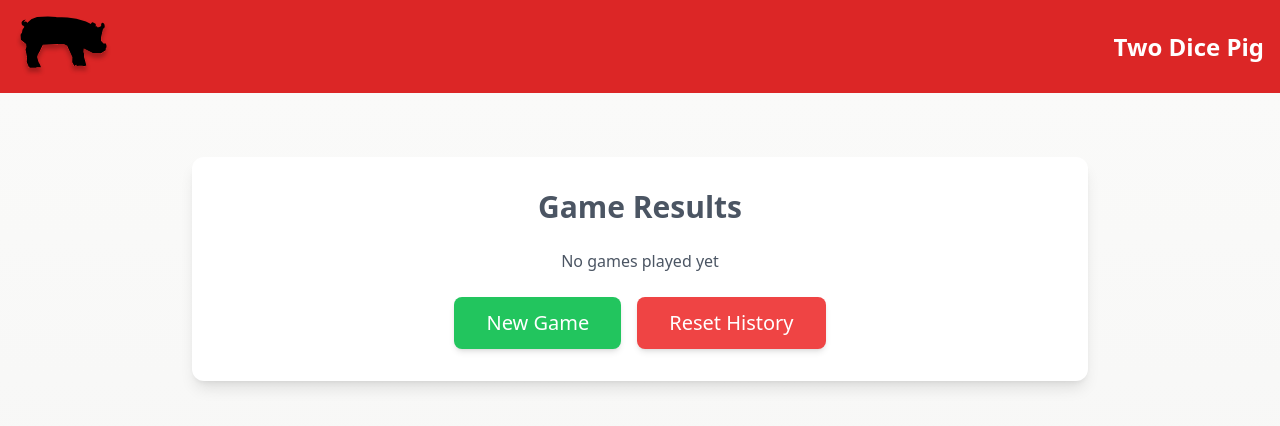
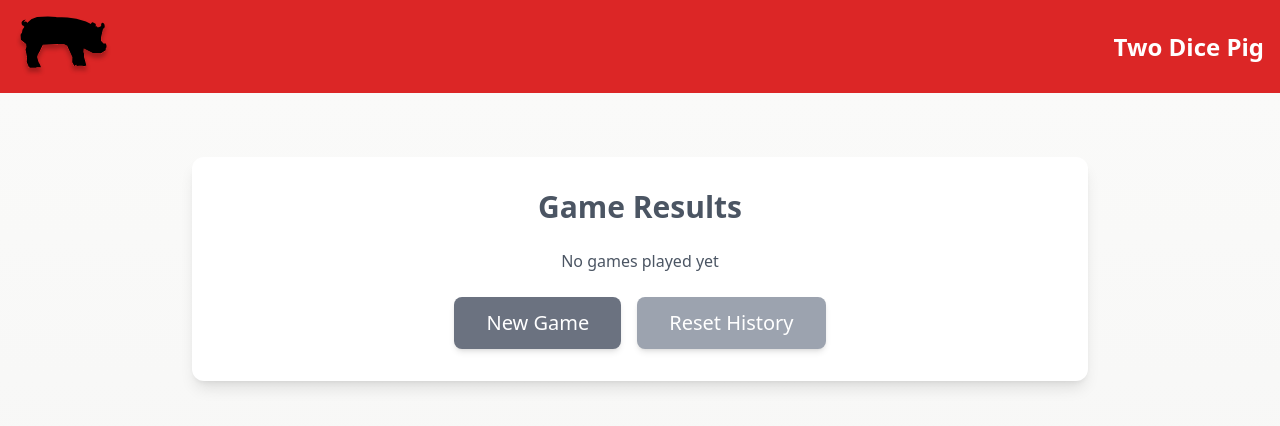
Before and after one commit to mmorris515/pig-game-new, a React (Vite) app: page /results in a window 1280 px wide. Shown: the top 426 px of the page. Built offline with nearby package versions, Linux system fonts and the light colour scheme; a web font is replaced by a local one.

Commit message:
Update colors

```diff
--- a/src/pages/Game/Game.tsx
+++ b/src/pages/Game/Game.tsx
@@ -110,8 +110,8 @@ export const Game: React.FC = () => {
                     <button
                       onClick={handleRoll}
                       disabled={isRolling}
-                      className="bg-orange-600 text-white px-4 sm:px-6 py-2 sm:py-3 rounded-lg text-base sm:text-lg
-                      hover:bg-orange-700 disabled:bg-orange-400 disabled:cursor-not-allowed
+                      className="bg-gray-600 text-white px-4 sm:px-6 py-2 sm:py-3 rounded-lg text-base sm:text-lg
+                      hover:bg-gray-700 disabled:bg-gray-400 disabled:cursor-not-allowed
                       transform hover:scale-105 transition-all whitespace-nowrap"
                     >
                       Roll Dice
--- a/src/pages/Results/ResultsPage.tsx
+++ b/src/pages/Results/ResultsPage.tsx
@@ -45,7 +45,9 @@ const ResultsPage: React.FC = () => {
                     <td className="p-3 border">{index + 1}</td>
                     <td
                       className={`p-3 border ${
-                        game.winner === 0 ? "text-green-600" : "text-red-600"
+                        game.winner === 0
+                          ? "text-green-600 font-semibold"
+                          : "text-red-600 font-semibold"
                       }`}
                     >
                       {game.winner === 0 ? "Win" : "Loss"}
@@ -63,16 +65,16 @@ const ResultsPage: React.FC = () => {
           <div className="text-center mt-6">
             <button
               onClick={handleNewGame}
-              className="bg-green-500 text-white px-8 py-3 rounded-lg text-xl
-                hover:bg-green-600 transform hover:scale-105 transition-all
+              className="bg-gray-500 text-white px-8 py-3 rounded-lg text-xl
+                hover:bg-gray-600 transform hover:scale-105 transition-all
                 shadow-md"
             >
               New Game
             </button>
             <button
               onClick={handleResetHistory}
-              className="bg-red-500 text-white px-8 py-3 rounded-lg text-xl
-                hover:bg-red-600 transform hover:scale-105 transition-all
+              className="bg-gray-400 text-white px-8 py-3 rounded-lg text-xl
+                hover:bg-red-300 transform hover:scale-105 transition-all
                 shadow-md ml-4"
             >
               Reset History
```
